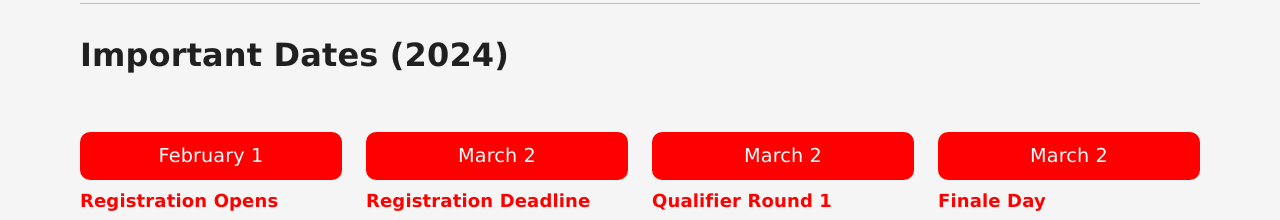
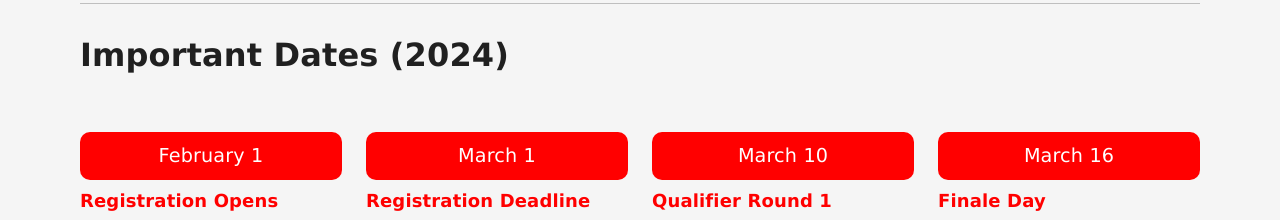
Before and after one commit to busycaesar/SenecaHackathon2024, a React (Create React App) app: page / in a window 1280 px wide. Shown: the part 1940-2160 px from the top of the page. Built offline with nearby package versions, Linux system fonts and the light colour scheme.

Commit message:
Updated important dates!

```diff
--- a/src/Components/Home/Dates/importantDates.tsx
+++ b/src/Components/Home/Dates/importantDates.tsx
@@ -18,7 +18,7 @@ export default function ImportantDates(props: { dates: any }) {
             eventMonth: string = eventDateWhole.toLocaleString("en-US", {
               month: "long",
             }),
-            eventDate: string = eventDateWhole.getUTCMonth().toString();
+            eventDate: string = eventDateWhole.getUTCDate().toString();
           return (
             <Col md={3} index={date._id}>
               <DateBox
--- a/src/Components/Home/whoAreWe.tsx
+++ b/src/Components/Home/whoAreWe.tsx
@@ -1,5 +1,4 @@
 import { Row, Col } from "react-bootstrap";
-import SampleImage from "../../svgs/sample.jpg";
 import WhoAreWe1 from "../../svgs/WhoAreWe/1.jpeg";
 import WhoAreWe2 from "../../svgs/WhoAreWe/2.jpeg";
 import WhoAreWe3 from "../../svgs/WhoAreWe/3.jpeg";
```
